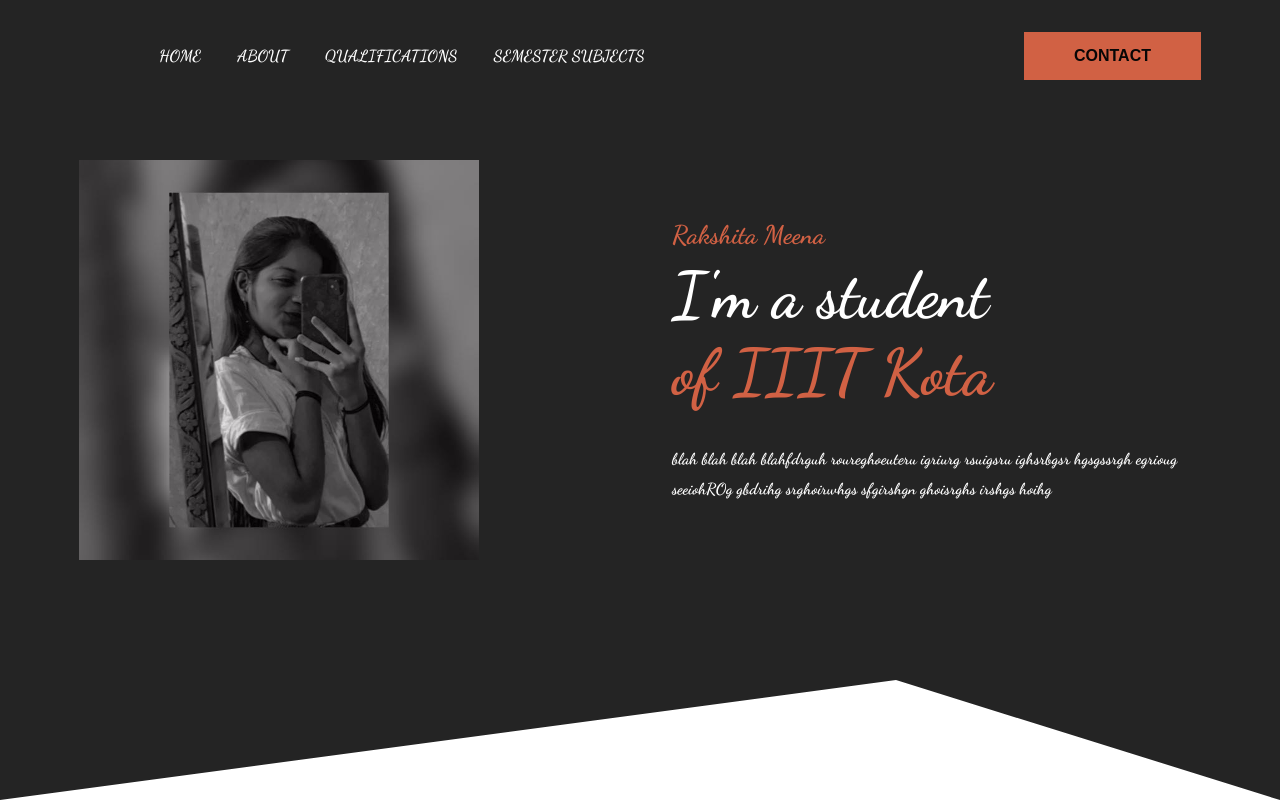
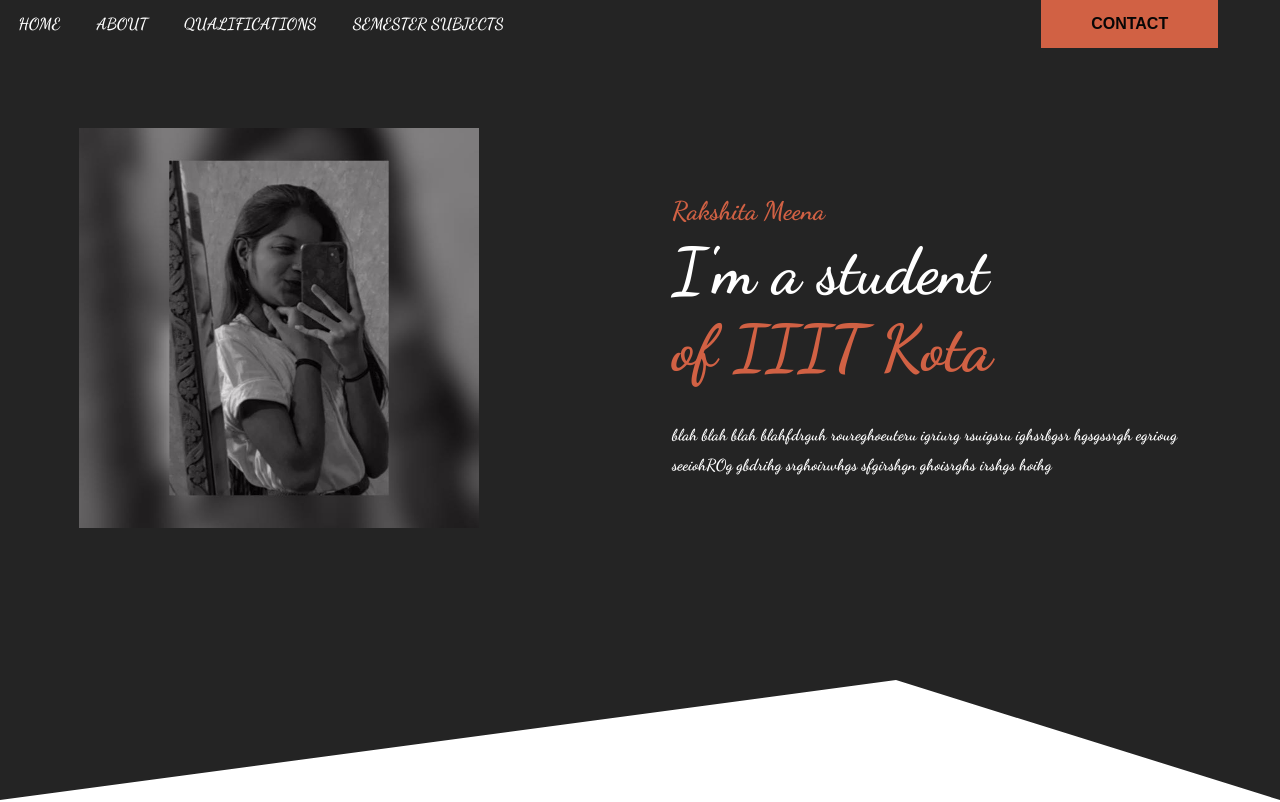
Before and after one commit to snowynishu786/portfolio, a plain HTML site: page index.html in a window 1280 px wide. Shown: the top 802 px of the page. Drawn offline with Linux system fonts and the light colour scheme.

Commit message:
Add files via upload

```diff
--- a/css/style.css
+++ b/css/style.css
@@ -58,7 +58,7 @@ header {
     }
 }
 
-header nav .left a{
+.container nav .left a{
     color: var(--pure);
     text-decoration: none;
     margin-right: 2rem;
@@ -69,29 +69,47 @@ header nav .left a{
     -o-transition: all .3s;
 }
 
-header nav .left a:hover{
+.container nav .left a:hover{
     color: var(--primary);
 }
 
-header nav {
-    padding: 2rem 0;
+.container nav{
+    width: 100%;
+    margin-left: -11%;
 }
 
-header nav .branding{
+.container nav {
+    padding: 2rem 0;
+    z-index: 999;
+    width: 100%;
+    position: fixed;
+    background-color: var(--dark);
+    padding: 0px;
+    align-items: center;
+    display: flex;
+    text-align: center;
+    width: 100%;
+    margin-bottom: px;
+    justify-content: space-between;
+}
+
+.container nav .branding{
     margin-right: 3rem;
 }
 
 .hero{
     padding: 3rem 0;
+    margin-top: rem;
 }
 
 .hero .left img{
     width: 400px;
+    margin-top: 5rem;
 }
 
 .hero .right {
     color: var(--pure);
-    margin-top: 2rem;
+    margin-top: 8rem;
 }
 
 .hero .right h6{
@@ -487,6 +505,10 @@ footer .copyright span{
         display: none;
     }
 
+    .container nav{
+        display: none;
+    }
+
     .hamberger{
         display: block;
     }
@@ -504,7 +526,7 @@ footer .copyright span{
         margin-top: 1rem;
     }
     header{
-        height: 500px;
+        height:460px;
         clip-path: polygon(0 0,100% 0, 100% 100%, 27% 89%, 0 100%);
         margin-bottom:0.01rem;
     }
```
